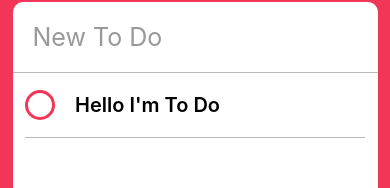
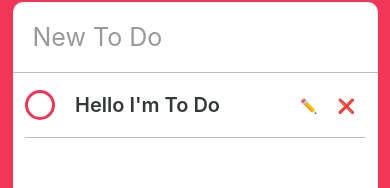
Before and after one commit to fredkeemhaus/sweet-todo, a React Native app: screen / in a window 390 px wide. Shown: the part 124-312 px from the top of the page. Built offline with nearby package versions, Linux system fonts and the light colour scheme.

Commit message:
Styling the To Do Component

```diff
--- a/ToDo.js
+++ b/ToDo.js
@@ -15,9 +15,10 @@
     isCompleted: false
   };
   render() {
-    const { isCompleted } = this.state;
+    const { isCompleted, isEditing } = this.state;
     return (
       <View style={styles.container}>
+        <View style={styles.column}>
           <TouchableOpacity onPress={this._toggleComplete}>
             <View
               style={[
@@ -26,7 +27,38 @@
               ]}
             />
           </TouchableOpacity>
-        <Text style={styles.text}>Hello I'm To Do</Text>
+          <Text
+            style={[
+              styles.text,
+              isCompleted ? styles.completedText : styles.uncompletedText
+            ]}
+          >
+            Hello I'm To Do
+          </Text>
+        </View>
+
+        {isEditing ? (
+          <View style={styles.actions}>
+            <TouchableOpacity onPressOut={this._finishEditing}>
+              <View style={styles.actionContainer}>
+                <Text style={styles.actionText}>✅</Text>
+              </View>
+            </TouchableOpacity>
+          </View>
+        ) : (
+          <View style={styles.actions}>
+            <TouchableOpacity onPressOut={this._startEditing}>
+              <View style={styles.actionContainer}>
+                <Text style={styles.actionText}>✏️</Text>
+              </View>
+            </TouchableOpacity>
+            <TouchableOpacity>
+              <View style={styles.actionContainer}>
+                <Text style={styles.actionText}>❌</Text>
+              </View>
+            </TouchableOpacity>
+          </View>
+        )}
       </View>
     );
   }
@@ -37,6 +69,16 @@
       };
     });
   };
+  _startEditing = () => {
+    this.setState({
+      isEditing: true
+    });
+  };
+  _finishEditing = () => {
+    this.setState({
+      isEditing: false
+    });
+  };
 }
 
 const styles = StyleSheet.create({
@@ -45,7 +87,8 @@
     borderBottomColor: "#bbb",
     borderBottomWidth: StyleSheet.hairlineWidth,
     flexDirection: "row",
-    alignItems: "center"
+    alignItems: "center",
+    justifyContent: "space-between"
   },
   circle: {
     width: 30,
@@ -61,9 +104,29 @@
   uncompletedCircle: {
     borderColor: "#F23657"
   },
+  completedText: {
+    color: "#bbb",
+    textDecorationLine: "line-through"
+  },
+  uncompletedText: {
+    color: "#353839"
+  },
   text: {
     fontWeight: "600",
     fontSize: 20,
     marginVertical: 20
+  },
+  column: {
+    flexDirection: "row",
+    alignItems: "center",
+    width: width / 2,
+    justifyContent: "space-between"
+  },
+  actions: {
+    flexDirection: "row"
+  },
+  actionContainer: {
+    marginVertical: 10,
+    marginHorizontal: 10
   }
 });
```
Lines whose indentation alone changed are shown as unchanged.
